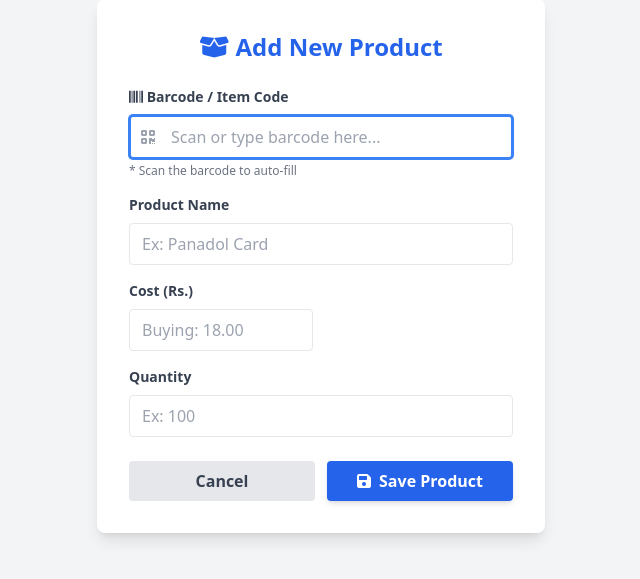
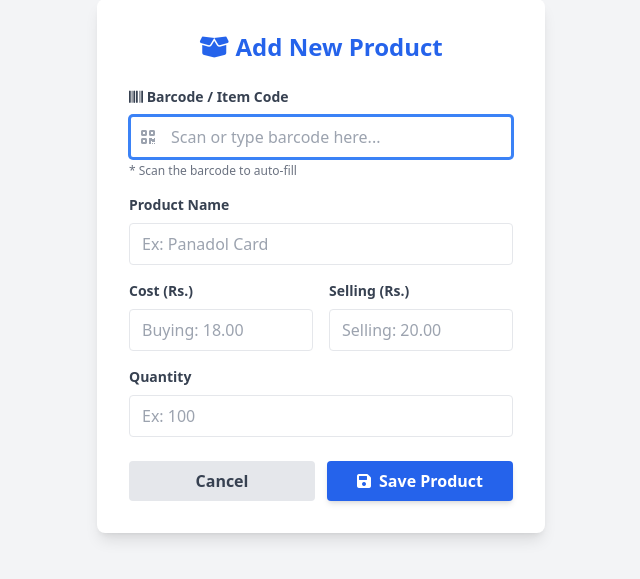
Before and after one commit to HeshithDashan/inventory-saas, a Flask app: page /add-product in a window 1280 px wide. Shown: the part 134-713 px from the top of the page, without its empty margins (319-959 px from the left). Run offline with Flask 3, Linux system fonts and the light colour scheme; the visitor is signed in with stand-in values (Sample User, id 1); data that the repository does not hold is empty; some libraries are stand-ins or nearby versions.

Commit message:
Update add_product.html

```diff
--- a/templates/add_product.html
+++ b/templates/add_product.html
@@ -45,7 +45,12 @@
                         required placeholder="Buying: 18.00">
                 </div>
 
-
+                <div class="mb-4">
+                    <label class="block text-gray-700 text-sm font-bold mb-2">Selling (Rs.)</label>
+                    <input type="number" step="0.01" name="price"
+                        class="w-full px-3 py-2 border rounded focus:outline-none focus:ring focus:border-blue-300"
+                        required placeholder="Selling: 20.00">
+                </div>
             </div>
 
             <div class="mb-6">
```
